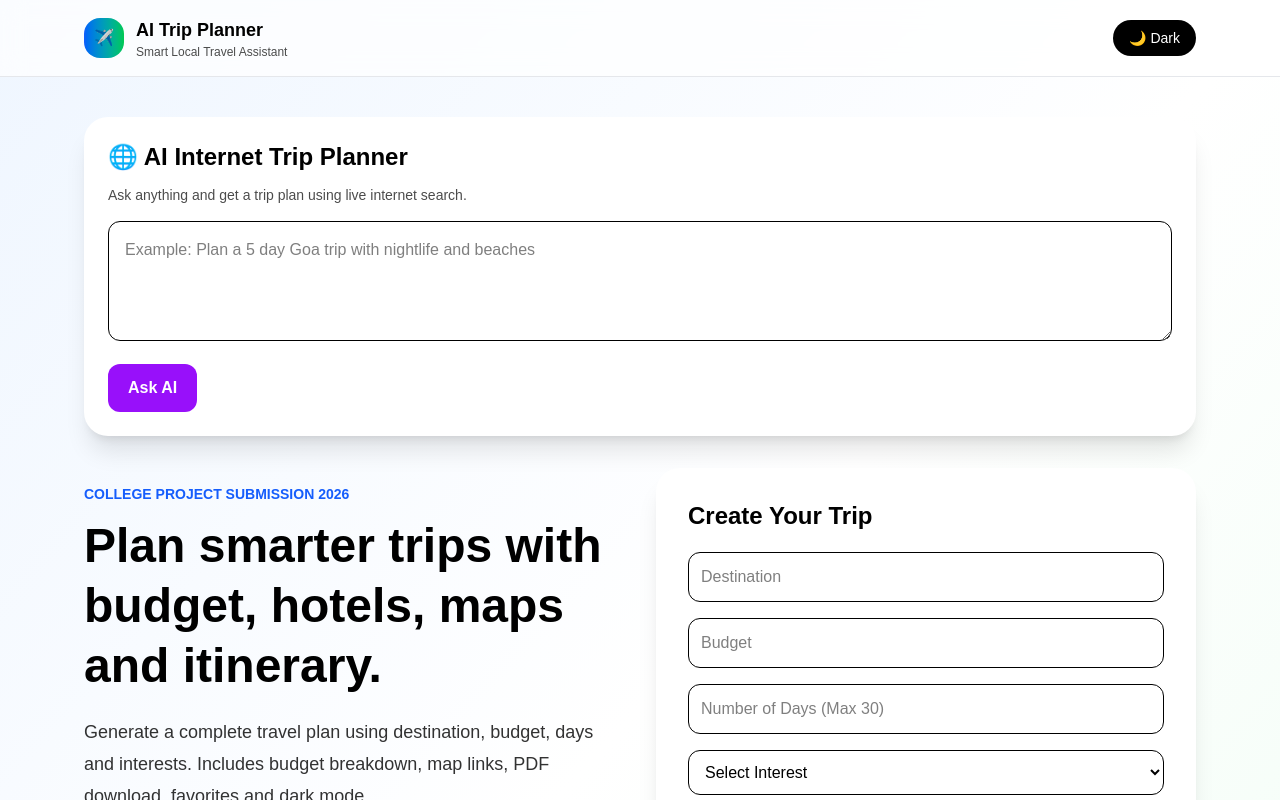
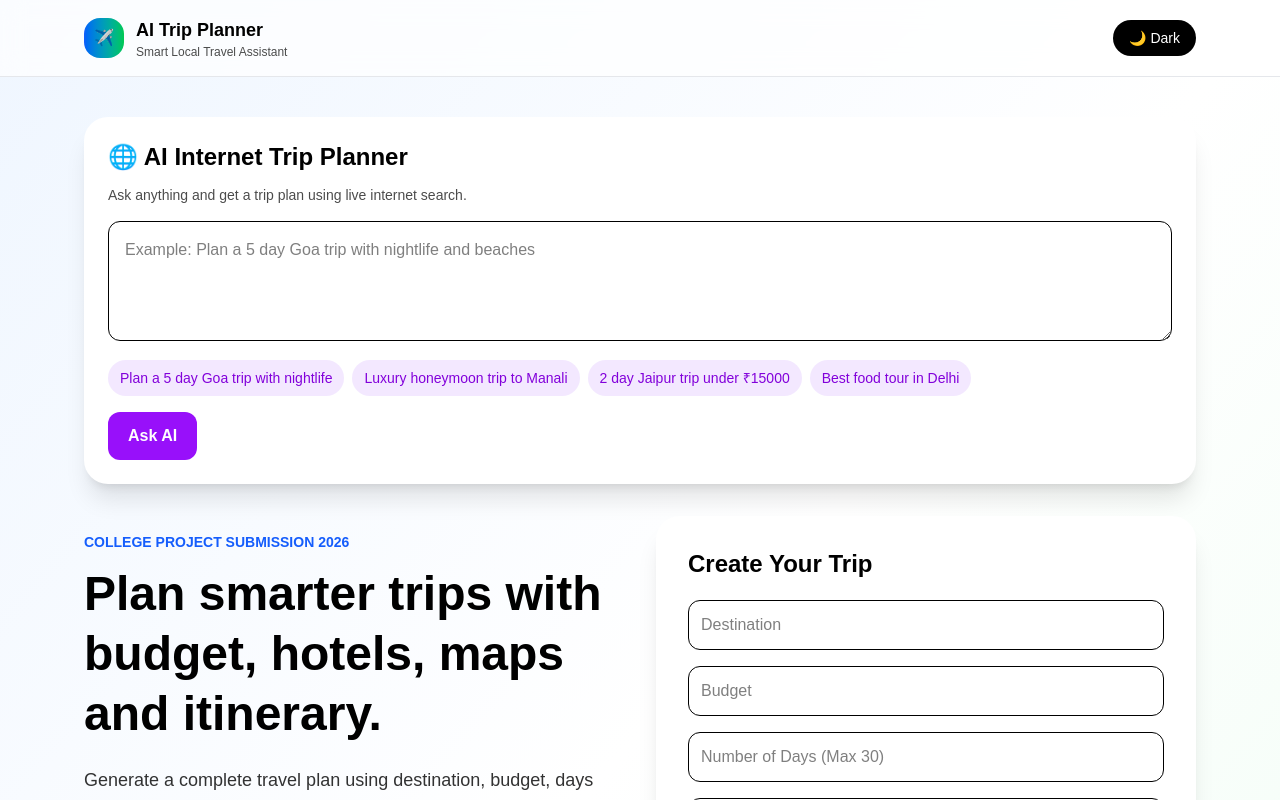
Before and after one commit to ayushmishra5252/ai-trip-planner, a Next.js app: page / in a window 1280 px wide. Shown: the top 800 px of the page. Built offline with nearby package versions, Linux system fonts and the light colour scheme.

Commit message:
Add AI prompt buttons and copy AI plan

```diff
--- a/app/page.tsx
+++ b/app/page.tsx
@@ -425,9 +425,7 @@ return (
     darkMode ? "bg-gray-900" : "bg-white"
   }`}
 >
-    <h2 className="text-2xl font-bold mb-3">
-      🌐 AI Internet Trip Planner
-    </h2>
+  <h2 className="text-2xl font-bold mb-3">🌐 AI Internet Trip Planner</h2>
 
   <p className="text-sm opacity-70 mb-4">
     Ask anything and get a trip plan using live internet search.
@@ -440,11 +438,28 @@ return (
     className="w-full border p-4 rounded-xl text-black min-h-[120px]"
   />
 
+  <div className="flex flex-wrap gap-2 mt-3">
+    {[
+      "Plan a 5 day Goa trip with nightlife",
+      "Luxury honeymoon trip to Manali",
+      "2 day Jaipur trip under ₹15000",
+      "Best food tour in Delhi",
+    ].map((prompt) => (
+      <button
+        key={prompt}
+        onClick={() => setAiQuery(prompt)}
+        className="bg-purple-100 text-purple-700 px-3 py-2 rounded-full text-sm"
+      >
+        {prompt}
+      </button>
+    ))}
+  </div>
+
   <button
     onClick={askAITripPlanner}
     className="mt-4 bg-purple-600 hover:bg-purple-700 text-white px-5 py-3 rounded-xl font-bold"
   >
-      {aiLoading ? "Searching Internet..." : "Ask AI"}
+    {aiLoading ? "✈️ Planning..." : "Ask AI"}
   </button>
 
   {aiAnswer && (
@@ -453,11 +468,20 @@ return (
         darkMode ? "bg-gray-800 text-white" : "bg-gray-100 text-black"
       }`}
     >
+      <button
+        onClick={() => {
+          navigator.clipboard.writeText(aiAnswer);
+          alert("AI trip plan copied!");
+        }}
+        className="mb-4 bg-black text-white px-4 py-2 rounded-xl"
+      >
+        Copy AI Plan
+      </button>
+
       <ReactMarkdown>{aiAnswer}</ReactMarkdown>
     </div>
   )}
 </section>
-
   <section className="grid grid-cols-1 lg:grid-cols-2 gap-8 items-start">
           <div className="pt-4">
             <p className="text-sm font-semibold text-blue-600 mb-3">
```
Lines whose indentation alone changed are shown as unchanged.
